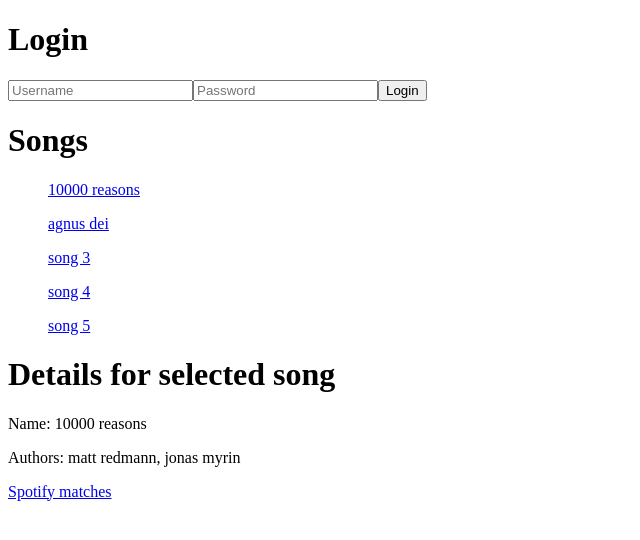
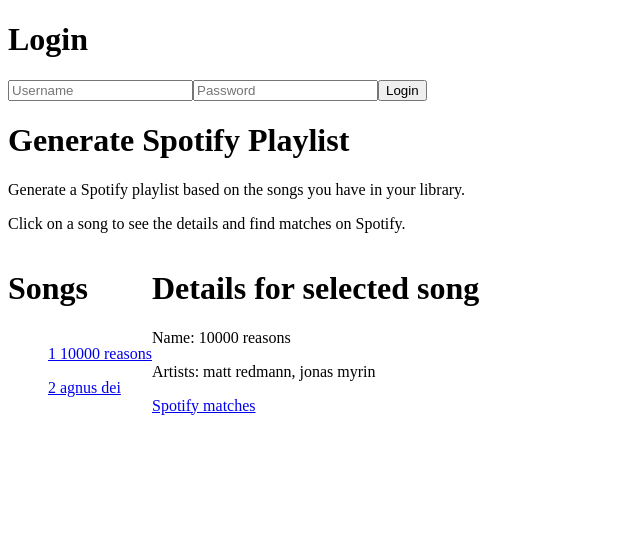
Before and after one commit to philippesamuel/playlist-manager, a plain HTML site: page frontend/index.html in a window 1280 px wide. Shown: the whole page, without its empty margins (0-640 px from the left). Drawn offline with nearby package versions, Linux system fonts and the light colour scheme.

Commit message:
update ui

```diff
--- a/frontend/index.html
+++ b/frontend/index.html
@@ -7,8 +7,9 @@
     <title>Generate Spotify Playlist</title>
 </head>
 
-<body>
-    <div id="app">
+<body id="app">
+
+    <header>
         <p v-if="currentUser">Welcome {{currentUser.full_name}}</p>
 
         <div v-if="!currentUser">
@@ -19,27 +20,41 @@
                 <button type="submit" v-on:click.prevent="login()">Login</button>
             </form>
         </div>
+    </header>
+    <main>
+        <h1>Generate Spotify Playlist</h1>
+        <p>Generate a Spotify playlist based on the songs you have in your library.</p>
+        <p>Click on a song to see the details and find matches on Spotify.</p>
 
+        <div class="flex-container" style="display: flex; flex-direction: row;">
+            <!-- left column with songs -->
+            <div class="left-column" style="display: flex; flex-direction: column;">
+                <!-- Add your left column content here -->
+                <h1>Songs</h1>
+                <div style="overflow-y: scroll; max-height: 50vh" id="song-list">
+                    <ul v-for="song in songs" :key="song.id">
+                        <a href="#" @click="selectedSongID = song.id">{{song.id}} {{ song.name }}</a>
+                    </ul>
+                </div>
+            </div>
 
-        <!-- Display the songs -->
-        <div>
-            <h1>Songs</h1>
-            <ul v-for="song in songs" :key="song.id" id="song-list">
-                <a href="#" @click="selectedSongID = song.id">{{ song.name }}</a>
-            </ul>
+            <!-- right column with song details -->
+            <div class="right-column">
+                <!-- Add your right column content here -->
+
+                <h1>Details for selected song</h1>
+                <p>Name: {{ selectedSong.name }}</p>
+                <p>Artists: {{ selectedSongArtistsFullNames.join(", ") }}</p>
+                <a
+                    :href="`https://open.spotify.com/search/${selectedSong.name} ${selectedSong.artists.join(' ')}/tracks`">Spotify
+                    matches</a>
+
+            </div>
         </div>
-        <div>
-            <h1>Details for selected song</h1>
-            <p>Name: {{ selectedSong.name }}</p>
-            <p>Authors: {{ selectedSong.artists.join(', ') }}</p>
-            <a :href="`https://open.spotify.com/search/${selectedSong.name} ${selectedSong.artists.join(' ')}/tracks`">Spotify
-                matches</a>
-        </div>
-    </div>
+    </main>
+    <footer>
 
-    <!-- List with song names -->
-    <ul id="song-list">
-    </ul>
+    </footer>
 
 
     <script src="https://unpkg.com/vue@3/dist/vue.global.js"></script>
@@ -47,39 +62,40 @@
         const API_ROOT = 'http://127.0.0.1:8000/';
         const CURRENT_USER_URL = `${API_ROOT}users/me`;
         const SONGS_URL = `${API_ROOT}songs`;
-        getCurrentUser = async function () {
+
+        getEndpoint = async function (url) {
             let access_token = localStorage.getItem('access_token');
             if (!access_token) {
                 return null;
             }
-            let url = CURRENT_USER_URL;
             let options = {
                 method: 'GET',
                 headers: {
                     Authorization: `Bearer ${access_token}`
                 }
             };
-            return await fetch(url, options)
-                .then(res => res.json())
+            let data = handleRequest(url, options);
+            return data;
+        }
+
+        handleRequest = function (url, options) {
+            return fetch(url, options)
+                .then(res => {
+                    if (res.status == 401) {
+                        console.log("error: " + res.status);
+                        localStorage.removeItem('access_token');
+                        return null;
+                    } else if (res.status != 200) {
+                        console.log("error: " + res.status);
+                        return null;
+                    }
+                    return res.json();
+                })
                 .catch(err => console.error('error:' + err));
         }
 
-        getSongs = async function () {
-            let access_token = localStorage.getItem('access_token');
-            if (!access_token) {
-                return null;
-            }
-            let url = SONGS_URL;
-            let options = {
-                method: 'GET',
-                headers: {
-                    Authorization: `Bearer ${access_token}`
-                }
-            };
-            return await fetch(url, options)
-                .then(res => res.json())
-                .catch(err => console.error('error:' + err));
-        }
+        const getCurrentUser = getEndpoint.bind(null, CURRENT_USER_URL);
+        const getSongs = getEndpoint.bind(null, SONGS_URL);
 
         let app = Vue.createApp({
             data: function () {
@@ -91,11 +107,21 @@
                     userAuthenticated: false,
                     currentUser: null,
                     songs: [
-                        { id: 1, name: '10000 reasons', artists: ['matt redmann', 'jonas myrin'] },
-                        { id: 2, name: 'agnus dei', artists: ['michael w. smith'] },
-                        { id: 3, name: 'song 3', artists: ['artist 5', 'artist 6'] },
-                        { id: 4, name: 'song 4', artists: ['artist 7', 'artist 8'] },
-                        { id: 5, name: 'song 5', artists: ['artist 9', 'artist 10'] },
+                        {
+                            id: 1,
+                            name: '10000 reasons',
+                            artists: [
+                                { id: 1, first_name: 'matt', last_name: 'redmann' },
+                                { id: 2, first_name: 'jonas', last_name: 'myrin' },
+                            ]
+                        },
+                        {
+                            id: 2,
+                            name: 'agnus dei',
+                            artists: [
+                                { id: 3, first_name: 'michael', last_name: 'smith' },
+                            ]
+                        },
                     ],
                     selectedSongID: 1,
                 }
@@ -151,6 +177,9 @@
                 selectedSong: function () {
                     return this.songs.find(song => song.id === this.selectedSongID)
                 },
+                selectedSongArtistsFullNames: function () {
+                    return this.selectedSong.artists.map(el => `${el.first_name} ${el.last_name}`)
+                }
             },
             mounted: async function () {
                 this.currentUser = await getCurrentUser();
```
